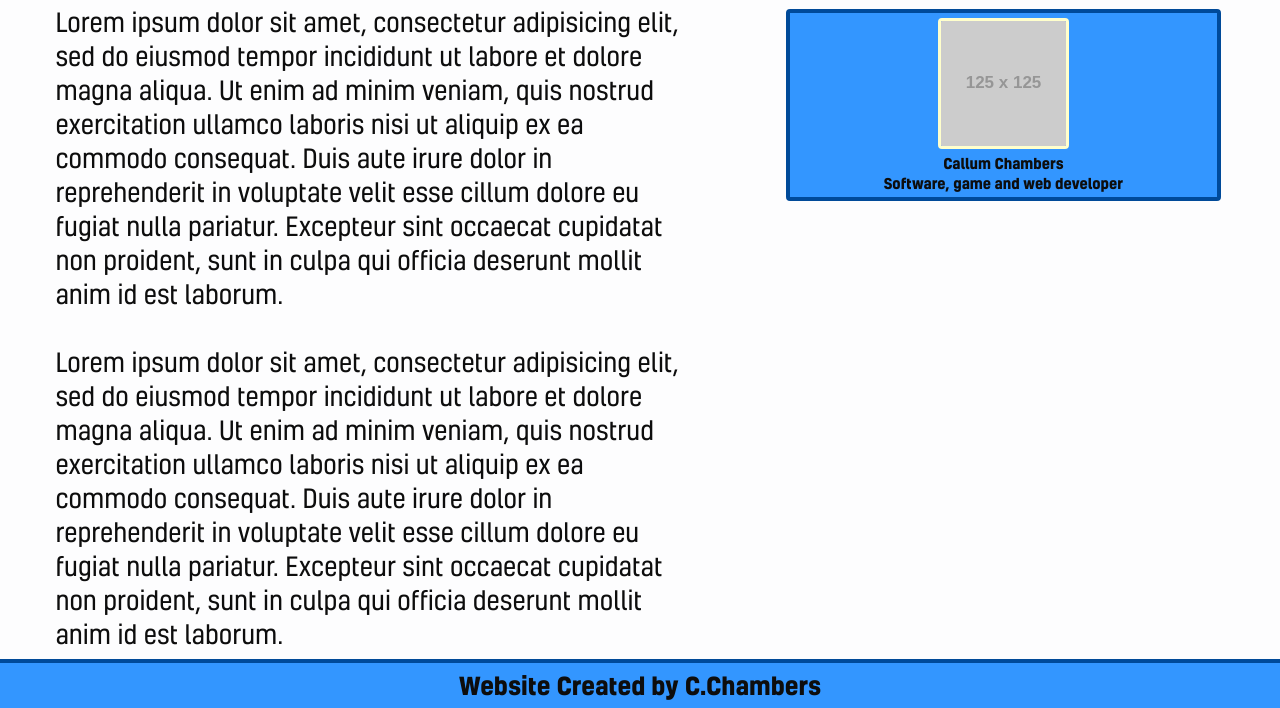
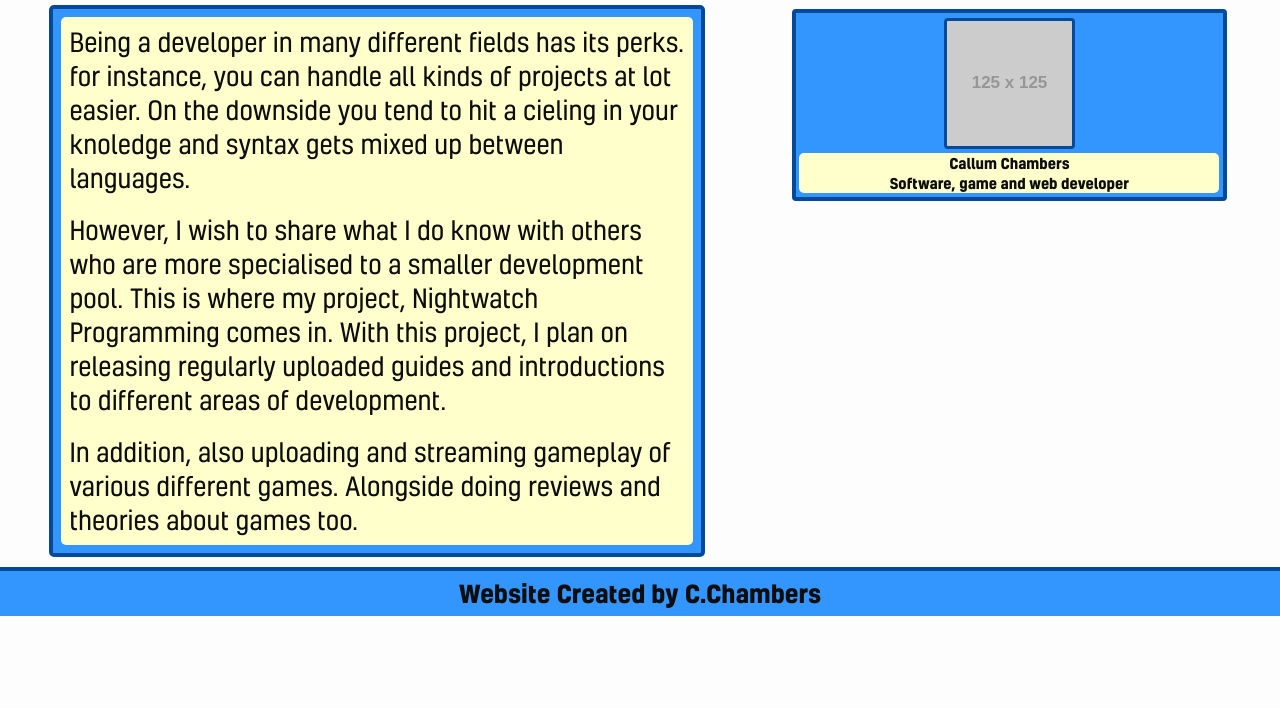
Before and after one commit to cjc1996/csy1018-assign1, a plain HTML site: page biography.html in a window 1280 px wide. Shown: the part 184-892 px from the top of the page. After the commit the page ends 800 px from the top, so only its background shows below. Drawn offline with Linux system fonts and the light colour scheme; placeholder pictures from the web are drawn by us.

Commit message:
biography content, just needs proper images + alt text

```diff
--- a/biography.html
+++ b/biography.html
@@ -30,28 +30,31 @@
     <div class="wrapperM-control">
       <main class="main-control">
         <div class="bio-wrap">
-          <p class="bio-text">
-            Lorem ipsum dolor sit amet, consectetur adipisicing elit, sed do
-            eiusmod tempor incididunt ut labore et dolore magna aliqua. Ut enim
-            ad minim veniam, quis nostrud exercitation ullamco laboris nisi ut
-            aliquip ex ea commodo consequat. Duis aute irure dolor in
-            reprehenderit in voluptate velit esse cillum dolore eu fugiat nulla
-            pariatur. Excepteur sint occaecat cupidatat non proident, sunt in
-            culpa qui officia deserunt mollit anim id est laborum.<br>
+          <section class="bio-text">
+            <div class="bio-content">
+              <p>Being a developer in many different fields has its perks.
+              for instance, you can handle all kinds of projects at lot easier.
+              On the downside you tend to hit a cieling in your knoledge and
+              syntax gets mixed up between languages.</p><br>
 
-            <br>Lorem ipsum dolor sit amet, consectetur adipisicing elit, sed do
-            eiusmod tempor incididunt ut labore et dolore magna aliqua. Ut enim
-            ad minim veniam, quis nostrud exercitation ullamco laboris nisi ut
-            aliquip ex ea commodo consequat. Duis aute irure dolor in
-            reprehenderit in voluptate velit esse cillum dolore eu fugiat nulla
-            pariatur. Excepteur sint occaecat cupidatat non proident, sunt in
-            culpa qui officia deserunt mollit anim id est laborum.
-          </p>
+              <p>However, I wish to share what I do know with others who are more
+              specialised to a smaller development pool. This is where my project,
+              Nightwatch Programming comes in. With this project, I plan on
+              releasing regularly uploaded guides and introductions to different
+              areas of development.</p><br>
+
+              <p>In addition, also uploading and streaming
+              gameplay of various different games. Alongside doing reviews and
+              theories about games too.</p>
+            </div>
+          </section>
          <div class="frame-wrap">
             <aside class="bio-frame">
               <img class="bio-photo" src="http://placehold.it/125x125" />
-              <h5 class="bio-tag">Callum Chambers</h5>
-              <h5 class="bio-tag">Software, game and web developer</h5>
+              <div class="bio-tag">
+                <h5>Callum Chambers</h5>
+                <h5>Software, game and web developer</h5>
+              </div>
             </aside>
          </div>
         </div>
--- a/css/style.css
+++ b/css/style.css
@@ -208,12 +208,23 @@ ul{
   .bio-wrap{
     display: flex;
     flex-direction: row;
-    flex: 1 0 auto;
     justify-content: space-around;
   }
 
   .bio-text{
     width: 50%;
+    background: #3396ff;
+    border: 4px solid #004a99;
+    border-radius: 5px;
+    padding: 0.5em;
+  }
+
+  .bio-content{
+    display: flex;
+    flex-direction: column;
+    background: #ffffcc;
+    border-radius: 5px;
+    padding: 0.5em;
   }
 
   .frame-wrap{
@@ -232,9 +243,14 @@ ul{
 
   .bio-photo{
     margin: 0.2em;
-    border: 3px solid #ffffcc;
+    border: 3px solid #004a99;
     border-radius: 4px;
     font-size: 1.2em;
+  }
+
+  .bio-tag{
+    background: #ffffcc;
+    border-radius: 5px;
   }
   /*/Biography*/
   /*CV*/
```
